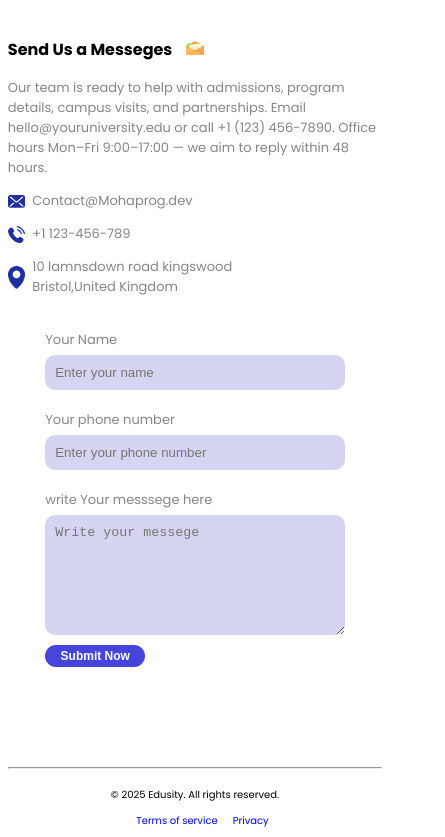
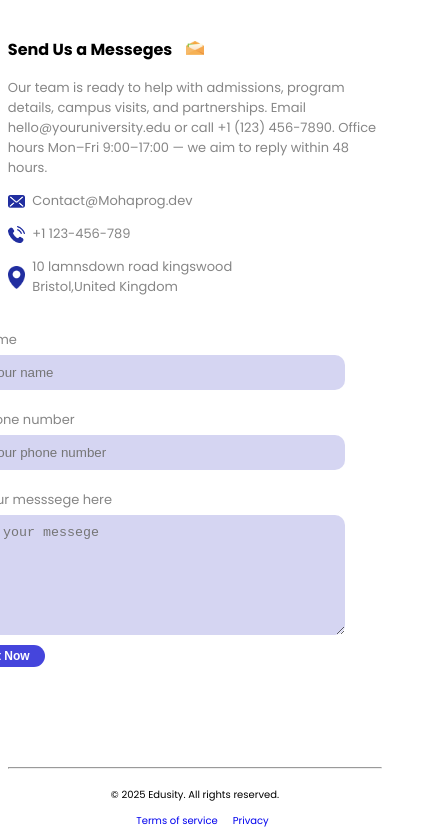
Before and after one commit to mohaproprog/udusity-uni-, a React (Vite) app: page / in a window 390 px wide. Shown: the part 3700-4537 px from the top of the page, 445 px wide, since content can reach past the window. Built offline with nearby package versions, Linux system fonts and the light colour scheme; a web font is replaced by a local one.

Commit message:
added the contact form

```diff
--- a/src/Components/contact/Contact.jsx
+++ b/src/Components/contact/Contact.jsx
@@ -3,8 +3,33 @@ import phone from '../Assets/phone-icon.png';
 import address from '../Assets/location-icon.png';
 import gmail from '../Assets/mail-icon.png';
 import Messege from '../Assets/msg-icon.png';
+import { useState } from 'react';
 
 function Contact() {
+  const [result, setResult] = useState();
+
+  const onSubmit = async (event) => {
+    event.preventDefault();
+    setResult("Sending....");
+    const formData = new FormData(event.target);
+
+    formData.append("access_key", "3a255173-5523-47af-9e60-f1f8f39e6912");
+
+    const response = await fetch("https://api.web3forms.com/submit", {
+      method: "POST",
+      body: formData
+    });
+
+    const data = await response.json();
+
+    if (data.success) {
+      setResult("Form Submitted Successfully");
+      event.target.reset();
+    } else {
+      console.log("Error", data);
+      setResult(data.message);
+    }
+  }
   return (
     <div className="contact">
         <div className="contactLeft">
@@ -17,15 +42,20 @@ function Contact() {
             <p><img src={address} alt="" />10 lamnsdown road kingswood <br />Bristol,United Kingdom</p>
 
         </div>
-        <form action="" className='contactRight'>
+        <div className="contactRight">
+          <form onSubmit={onSubmit} className='contactForm'>
             <label >Your Name</label>
             <input type="text" placeholder='Enter your name' required />
             <label >Your phone number </label>
-            <input type="text" placeholder='Enter your phone number' required/>
+            <input type="number" placeholder='Enter your phone number' required/>
             <label > write Your messsege here</label>
             <textarea name="messege"placeholder='Write your messege' required></textarea>
             <button type='submit'>Submit Now</button>
         </form>
+        <span>{result}</span>
+
+        </div>
+
     </div>
   )
 }
--- a/src/Components/contact/contact.css
+++ b/src/Components/contact/contact.css
@@ -21,30 +21,30 @@
     width: 20px;
 }
 
-.contactRight{
+.contactForm{
     display: flex;
     flex-direction: column;
     width: 500px;
 
 }
-.contactRight label{
+.contactForm label{
     color: rgba(0, 0, 0, 0.48);
     font-size: 13px;
     margin-top: 20px;
     margin-bottom: 5px;
 }
 
-.contactRight input,textarea{
+.contactForm input,textarea{
     padding: 10px;
     border-radius: 10px;
     background: rgba(155, 155, 225, 0.418);
     border: none;
     outline: none;
 }
-.contactRight textarea{
+.contactForm textarea{
     min-height: 100px;
 }
-.contactRight button{
+.contactForm button{
     padding: 10px;
     border: none;
     outline: none;
@@ -55,17 +55,20 @@
     color: #fff;
     font-weight: 600;
 }
+span{
+    font-size: 10px;
+}
 
 @media (max-width:558px){
     .contact{
         flex-direction: column;
     }
-    .contactRight{
+    .contactForm{
         max-width: 80%;
 
 
     }
-    .contactRight button{
+    .contactForm button{
         padding: 4px 3px;
         font-size: 12px;
     }
```
